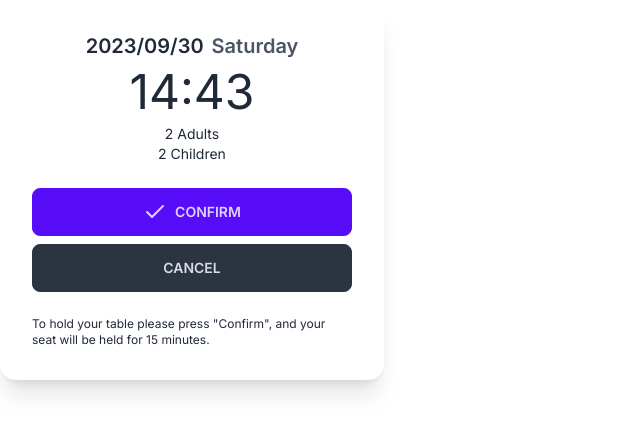
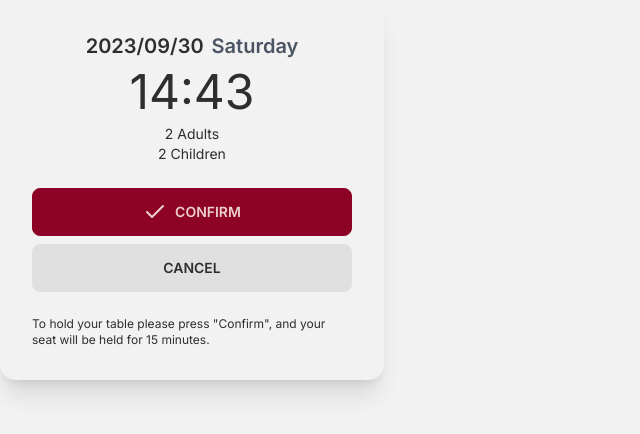
Before and after one commit to donmacdon/queuetie, a Next.js app: page /restaurant/1/reservation in a window 1280 px wide. Shown: the top 434 px of the page, without its empty margins (0-640 px from the left). Built offline with nearby package versions, Linux system fonts and the light colour scheme.

Commit message:
daisyui autumn theme

```diff
--- a/src/app/components/ui/confirmation.tsx
+++ b/src/app/components/ui/confirmation.tsx
@@ -26,7 +26,7 @@ export const Confirmation = () => {
         </div>
         <div className="card-actions flex flex-col justify-center items-center flex-1 mt-4 mb-4">
           <button className="flex-grow flex w-full btn btn-primary"><Check />Confirm</button>
-          <button className="flex-grow flex w-full btn btn-neutral">Cancel</button>
+          <button className="flex-grow flex w-full btn">Cancel</button>
         </div>
         <p className="text-xs">To hold your table please press "<span>Confirm</span>", and your seat will be held for {seatHoldTime} minutes.</p>
       </div>
--- a/tailwind.config.js
+++ b/tailwind.config.js
@@ -72,5 +72,10 @@ module.exports = {
       },
     },
   },
+  daisyui: {
+    themes: [
+      "autumn",
+    ]
+  },
   plugins: [require('daisyui'), require('tailwindcss-animate')],
 };
```
